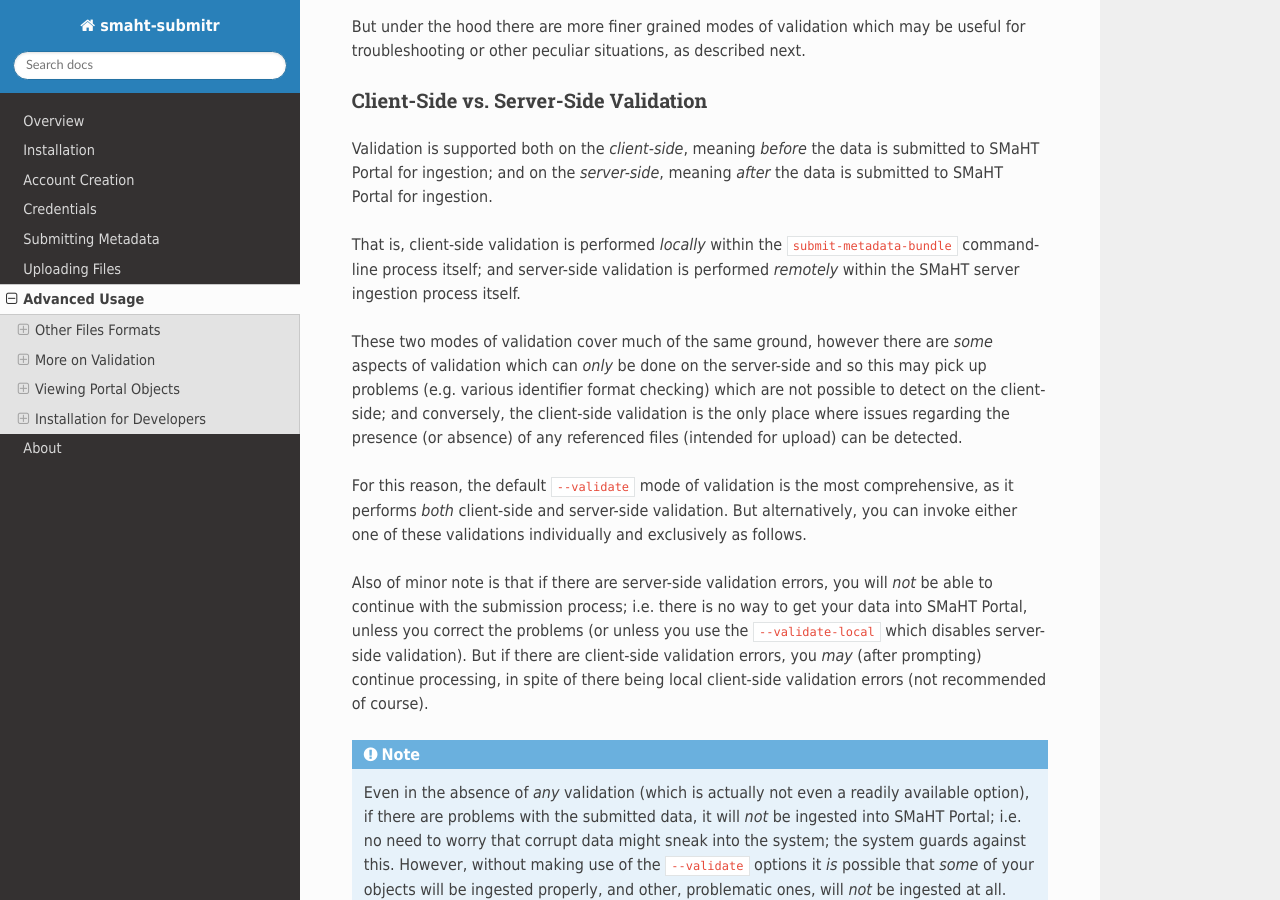
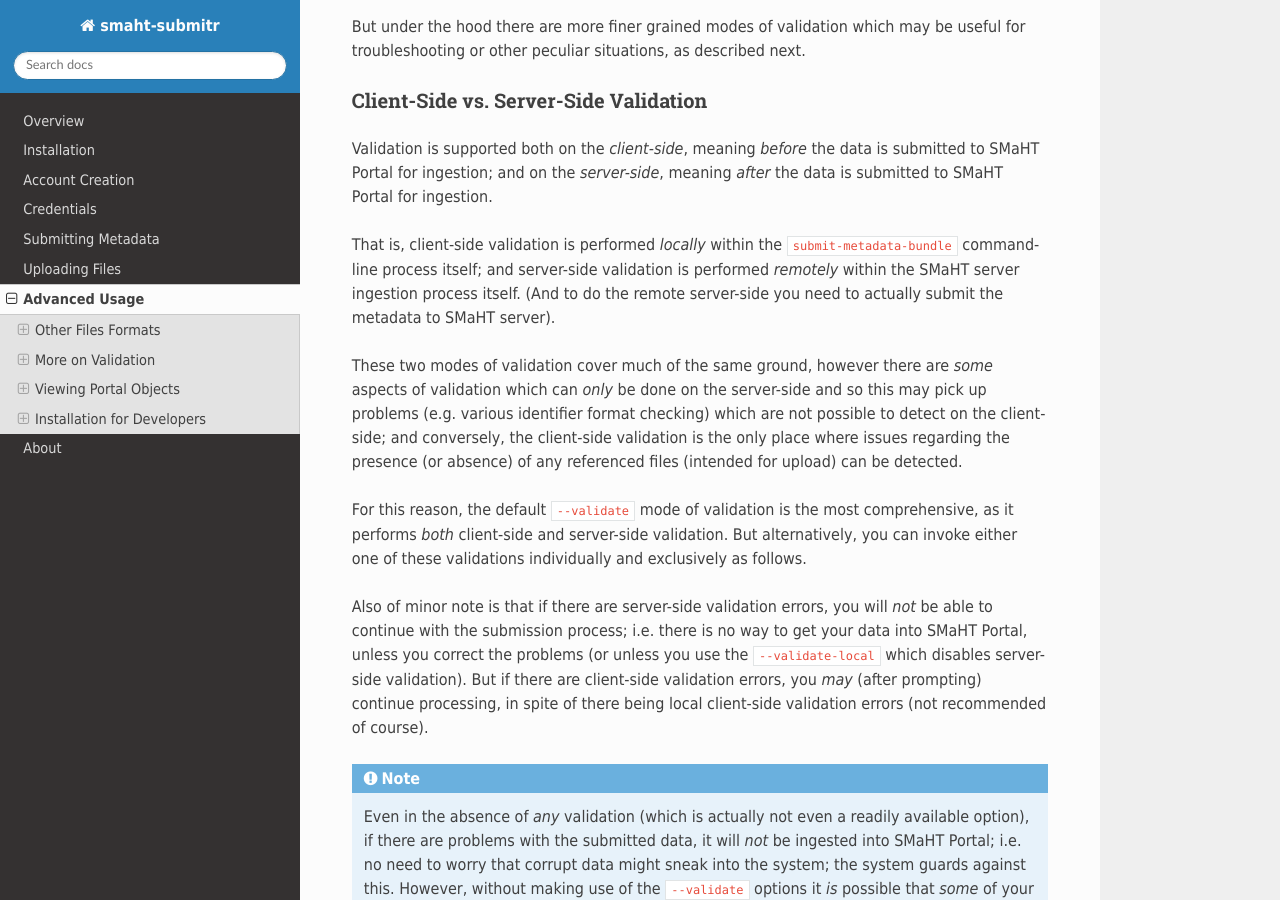
Before and after one commit to smaht-dac/submitr, a Sphinx documentation site: the page built from docs/source/advanced_usage.rst, in a window 1280 px wide and 900 px high, scrolled down 2556 px. Built offline with Sphinx 7.4.7 and the Read the Docs theme 2.0.0, drawn with Linux system fonts in a browser that asks for light colours.

Commit message:
Help message updates

```diff
--- a/docs/source/advanced_usage.rst
+++ b/docs/source/advanced_usage.rst
@@ -110,6 +110,7 @@ to SMaHT Portal for ingestion.
 
 That is, client-side validation is performed `locally` within the ``submit-metadata-bundle`` command-line process itself;
 and server-side validation is performed `remotely` within the SMaHT server ingestion process itself.
+(And to do the remote server-side you need to actually submit the metadata to SMaHT server).
 
 These two modes of validation cover much of the same ground,
 however there are `some` aspects of validation which
```
